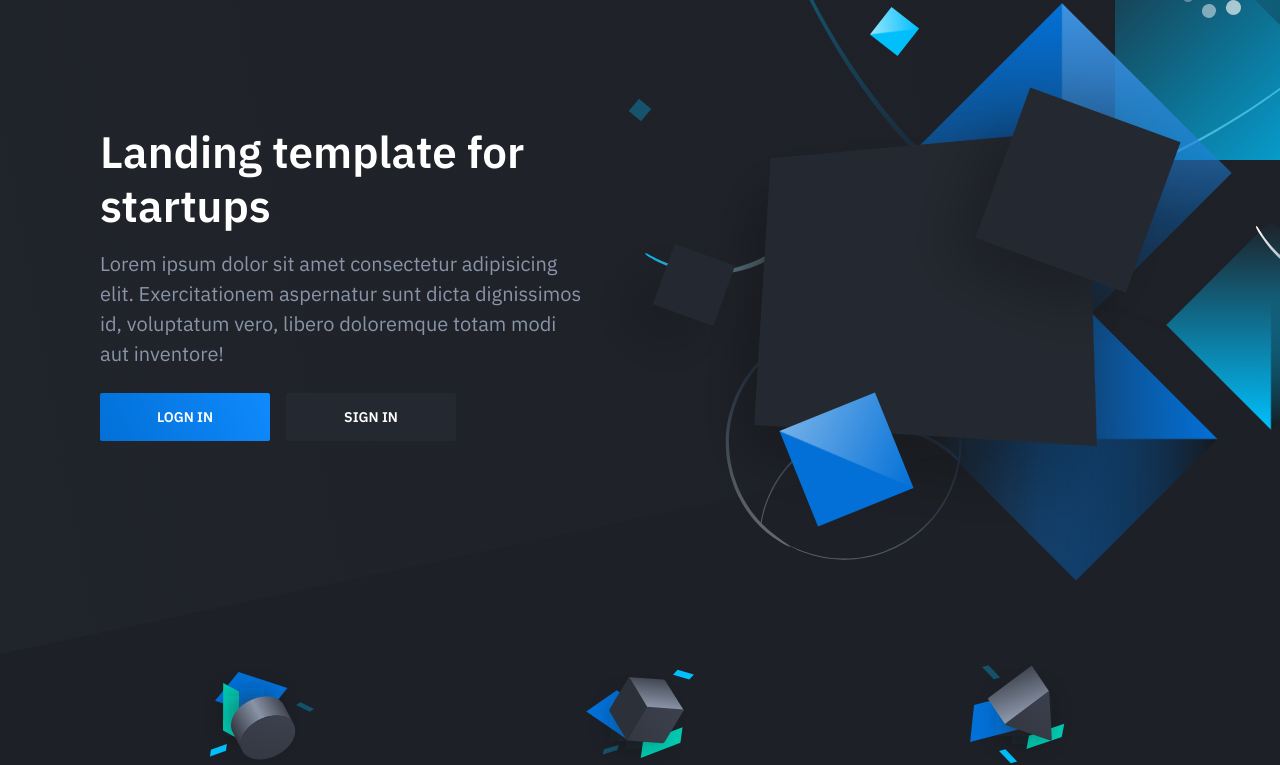
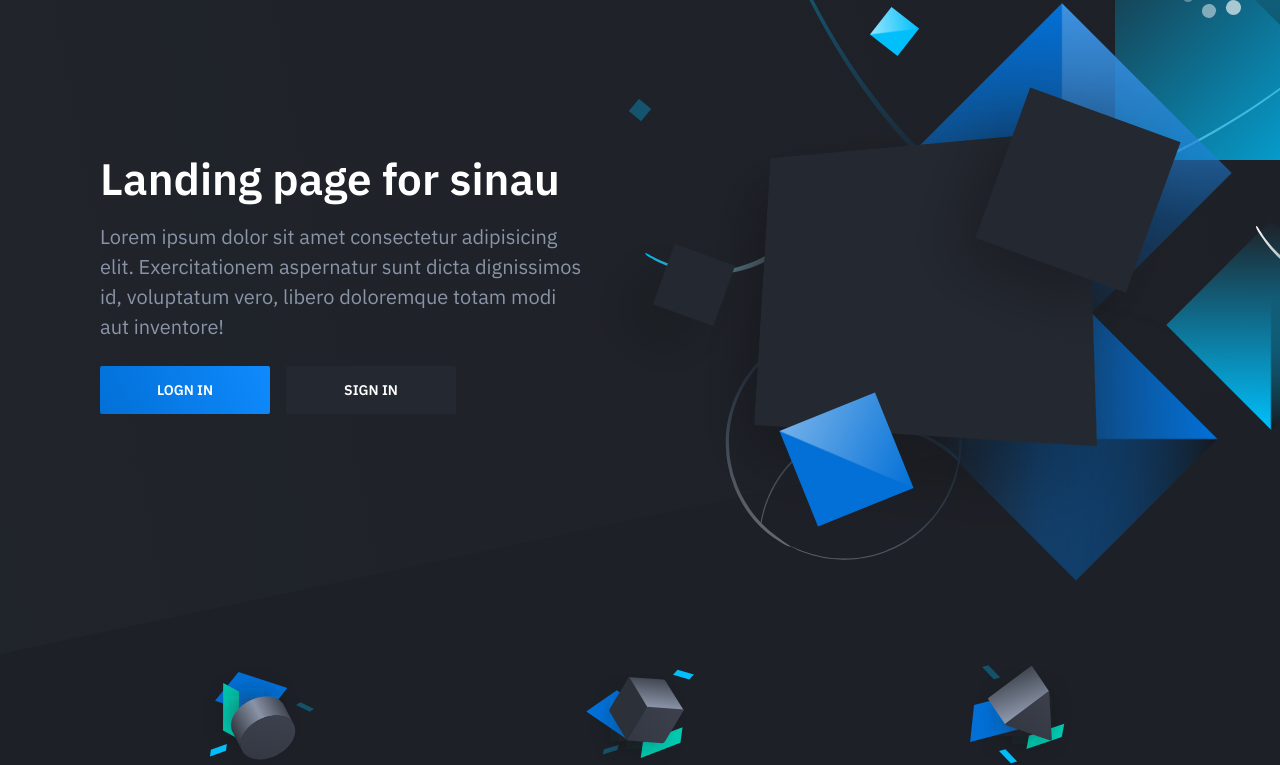
Before and after one commit to Bagassurahman/Landingweb1, a plain HTML site: page index.html in a window 1280 px wide. Shown: the part 46-811 px from the top of the page. Drawn offline with nearby package versions, Linux system fonts and the light colour scheme.

Commit message:
Update index.html

```diff
--- a/index.html
+++ b/index.html
@@ -36,7 +36,7 @@
                 <div class="container">
                     <div class="hero-inner">
 						<div class="hero-copy">
-	                        <h1 class="hero-title mt-0">Landing template for startups</h1>
+	                        <h1 class="hero-title mt-0">Landing page for sinau</h1>
 	                        <p class="hero-paragraph">Lorem ipsum dolor sit amet consectetur adipisicing elit. Exercitationem aspernatur sunt dicta dignissimos id, voluptatum vero, libero doloremque totam modi aut inventore!</p>
 	                        <div class="hero-cta"><a class="button button-primary" href="#">Logn In</a><a class="button" href="#">Sign In</a></div>
 						</div>
```
